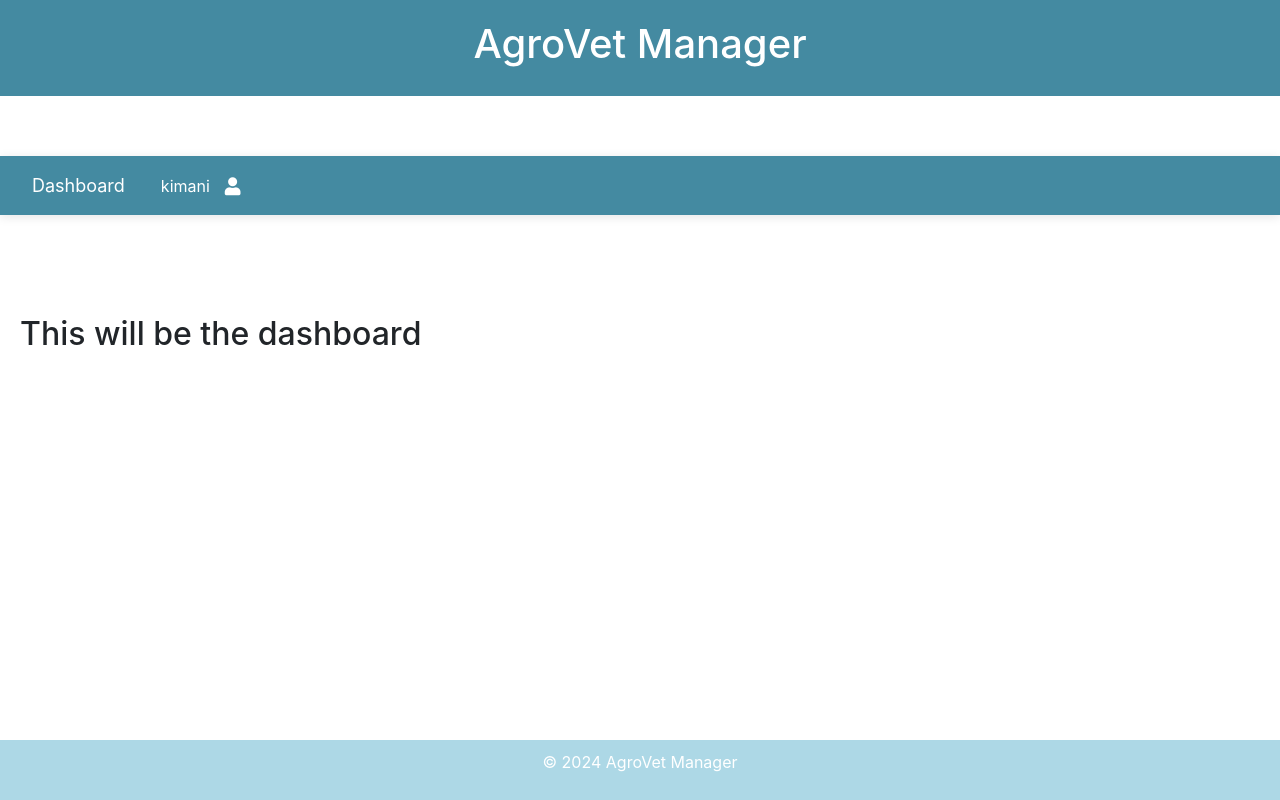
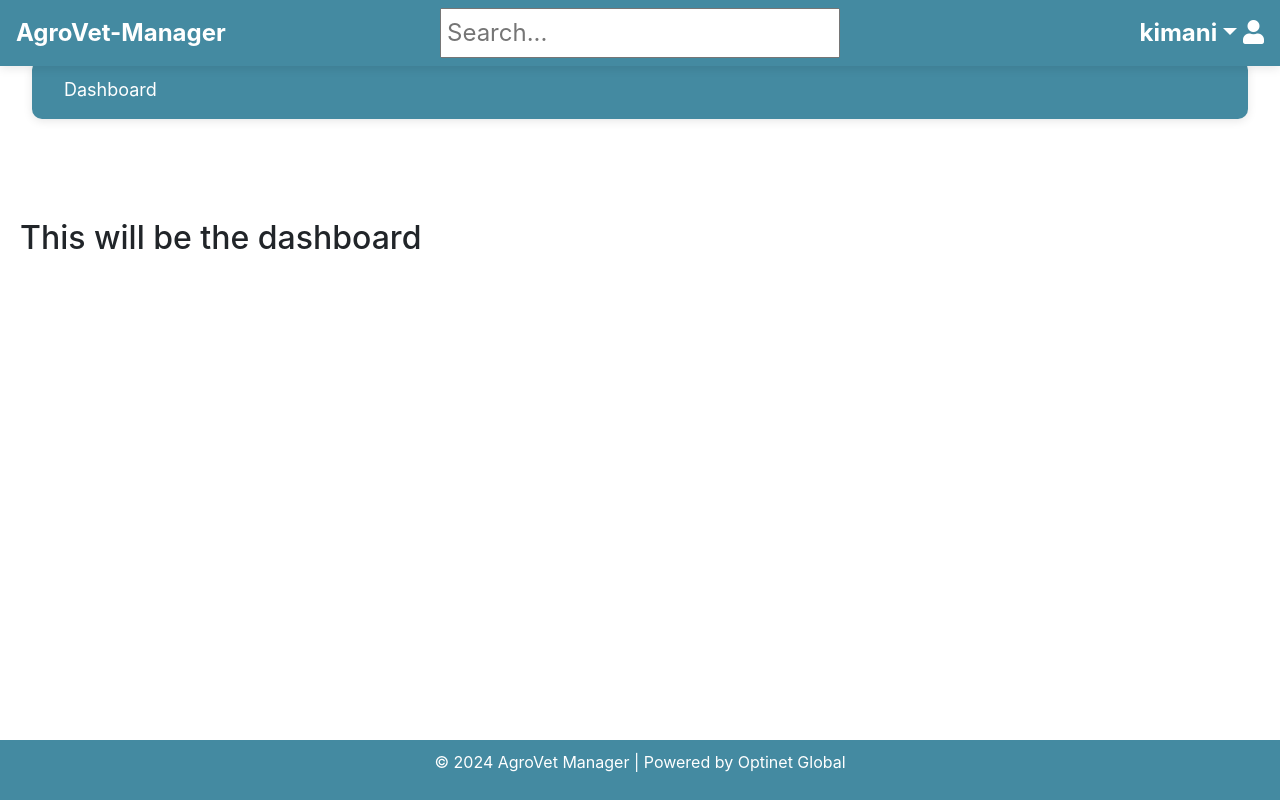
Before and after one commit to kim-money/Vet-manager, a Django app: page /authlogin/dashboard/ in a window 1280 px wide. Run offline with Django 5.2, Linux system fonts and the light colour scheme; a user stored in the database is signed in; some libraries are stand-ins or nearby versions.

Commit message:
editing base

```diff
--- a/static/css/style.css
+++ b/static/css/style.css
@@ -3,21 +3,45 @@ body {
     font-family: Arial, sans-serif;
     margin: 0;
     padding: 0;
-    background-color: #0d0e0f41; /* Dark theme similar to OpenAI */
-    color: #ffffff88;
+    background-color: #1E1E1E;
+    color: #ffffff;
     display: flex;
     flex-direction: column;
     min-height: 100vh;
 }
 
-/* Title Bar */
 .title-bar {
-    text-align: center;
-    background-color: #448aa1; /* Light Blue */
+    display: flex;
+    justify-content: space-between;
+    align-items: center;
+    background-color: #448aa1;
     color: #fff;
-    padding: 20px;
+    padding: 10px 20px;
     font-size: 24px;
     font-weight: bold;
+    margin-bottom: 20px;
+}
+
+.navbar-left {
+    flex: 1;
+}
+
+.navbar-center {
+    flex: 2;
+    text-align: center;
+}
+
+.search-bar {
+    width: 100%;
+    max-width: 400px;
+    padding: 5px;
+}
+
+.navbar-right {
+    flex: 1;
+    display: flex;
+    justify-content: flex-end;
+    align-items: center;
 }
 
 /* Navbar Styles */
@@ -25,23 +49,18 @@ body {
     display: flex;
     justify-content: space-between;
     align-items: center;
-    background-color: #448aa1; /* Light Blue */
+    background-color: #448aa1;
     color: #fff;
-    padding: 10px 20px;
+    padding: 5px 10px;
     position: fixed;
-    top: 60px; /* Fixed below title */
+    top: 60px;
     width: 100%;
     z-index: 1000;
     box-shadow: 0 2px 10px rgba(0, 0, 0, 0.1);
 }
 
-.navbar-left {
-    display: flex;
-}
-
 .navbar-left .nav-link {
-    color: #fff;
-    margin-right: 20px;
+    color: #fff; /* Fixes dashboard link color */
     text-decoration: none;
     font-size: 18px;
 }
@@ -50,57 +69,9 @@ body {
     text-decoration: underline;
 }
 
-.navbar-right {
-    display: flex;
-    align-items: center;
-}
-
-.user-menu {
-    position: relative;
-    display: flex;
-    align-items: center;
-    cursor: pointer;
-}
-
-.user-menu .fas {
-    font-size: 18px;
-    margin-left: 5px;
-}
-
-.username {
-    margin-right: 10px;
-}
-
-.dropdown-menu {
-    display: none;
-    position: absolute;
-    top: 100%;
-    right: 0;
-    background-color: #fff;
-    color: #333;
-    border: 1px solid #ccc;
-    border-radius: 5px;
-    z-index: 1000;
-}
-
-.dropdown-menu.show {
-    display: block;
-}
-
-.dropdown-menu a {
-    display: block;
-    padding: 10px;
-    color: #333;
-    text-decoration: none;
-}
-
-.dropdown-menu a:hover {
-    background-color: #f0f0f0;
-}
-
 /* Content */
 .content {
-    margin-top: 140px; /* Adjusted for title and navbar */
+    margin-top: 140px;
     padding: 20px;
     flex-grow: 1;
 }
@@ -109,7 +80,7 @@ body {
 footer {
     text-align: center;
     padding: 10px;
-    background-color: #ADD8E6; /* Light Blue */
+    background-color: #448aa1;
     color: #fff;
     position: relative;
     width: 100%;
--- a/templates/base.html
+++ b/templates/base.html
@@ -10,29 +10,32 @@
 
     <!-- Bootstrap 4 CSS -->
     <link href="https://stackpath.bootstrapcdn.com/bootstrap/4.5.2/css/bootstrap.min.css" rel="stylesheet">
-
-    <!-- Font Awesome for icons -->
     <link rel="stylesheet" href="https://cdnjs.cloudflare.com/ajax/libs/font-awesome/5.15.4/css/all.min.css">
 </head>
 <body>
-    <!-- Fixed Title -->
-    <div class="title-bar">
-        <h1>AgroVet Manager</h1>
-    </div>
+    <!-- Title Bar -->
+    <header class="navbar navbar-expand-lg fixed-top title-bar">
+        <div class="navbar-left">
+            <span class="site-name">AgroVet-Manager</span>
+        </div>
+        <div class="navbar-center">
+            <input type="text" placeholder="Search..." class="search-bar">
+        </div>
+        <div class="navbar-right">
+            <div class="dropdown">
+                <span class="username dropdown-toggle" data-toggle="dropdown" aria-haspopup="true" aria-expanded="false">{{ user.username }}</span>
+                <i class="fas fa-user"></i>
+                <div class="dropdown-menu dropdown-menu-right">
+                    <a class="dropdown-item" href="{% url 'logout' %}">Logout</a>
+                </div>
+            </div>
+        </div>
+    </header>
 
     <!-- Navbar -->
-    <header class="navbar navbar-expand-lg">
+    <header class="navbar navbar-expand-lg" style="max-width: 95%; margin: auto; border-radius: 10px; background-color: #448aa1;">
         <div class="navbar-left">
             <a href="{% url 'dashboard' %}" class="nav-link">Dashboard</a>
-        </div>
-        <div class="navbar-right">
-            <div class="user-menu">
-                <span class="username">{{ user.username }}</span>
-                <i class="fas fa-user"></i>
-                <div class="dropdown-menu">
-                    <a href="{% url 'logout' %}">Logout</a>
-                </div>
-            </div>
         </div>
     </header>
 
@@ -41,19 +44,32 @@
     </main>
 
     <footer>
-        <p>&copy; 2024 AgroVet Manager</p>
+        <p>&copy; 2024 AgroVet Manager | Powered by
+            <a href="https://optinet.co.ke" target="_blank" style="color: white; text-decoration: none;">
+                Optinet Global
+            </a>
+        </p>
     </footer>
 
+    {% block extra_js %}{% endblock %}
+
+    <!-- jQuery, Popper.js, and Bootstrap JS -->
+    <script src="https://code.jquery.com/jquery-3.5.1.slim.min.js"></script>
+    <script src="https://cdn.jsdelivr.net/npm/@popperjs/core@2.9.2/dist/umd/popper.min.js"></script>
+    <script src="https://stackpath.bootstrapcdn.com/bootstrap/4.5.2/js/bootstrap.min.js"></script>
+
+    <!-- Custom Dropdown Script for Click Handling -->
     <script>
-        // Dropdown Menu Functionality
         document.addEventListener('DOMContentLoaded', function() {
-            const userMenu = document.querySelector('.user-menu');
+            const userMenu = document.querySelector('.dropdown-toggle');
             const dropdownMenu = document.querySelector('.dropdown-menu');
 
-            userMenu.addEventListener('click', function() {
+            userMenu.addEventListener('click', function(event) {
+                event.stopPropagation();
                 dropdownMenu.classList.toggle('show');
             });
 
+            // Close dropdown if clicking outside
             window.addEventListener('click', function(event) {
                 if (!userMenu.contains(event.target)) {
                     dropdownMenu.classList.remove('show');
@@ -61,10 +77,5 @@
             });
         });
     </script>
-
-    <!-- Bootstrap 4 JS and dependencies (jQuery, Popper.js) -->
-    <script src="https://code.jquery.com/jquery-3.5.1.slim.min.js"></script>
-    <script src="https://cdn.jsdelivr.net/npm/@popperjs/core@2.9.2/dist/umd/popper.min.js"></script>
-    <script src="https://stackpath.bootstrapcdn.com/bootstrap/4.5.2/js/bootstrap.min.js"></script>
 </body>
 </html>
```
Also changed, not shown: db.sqlite3.
